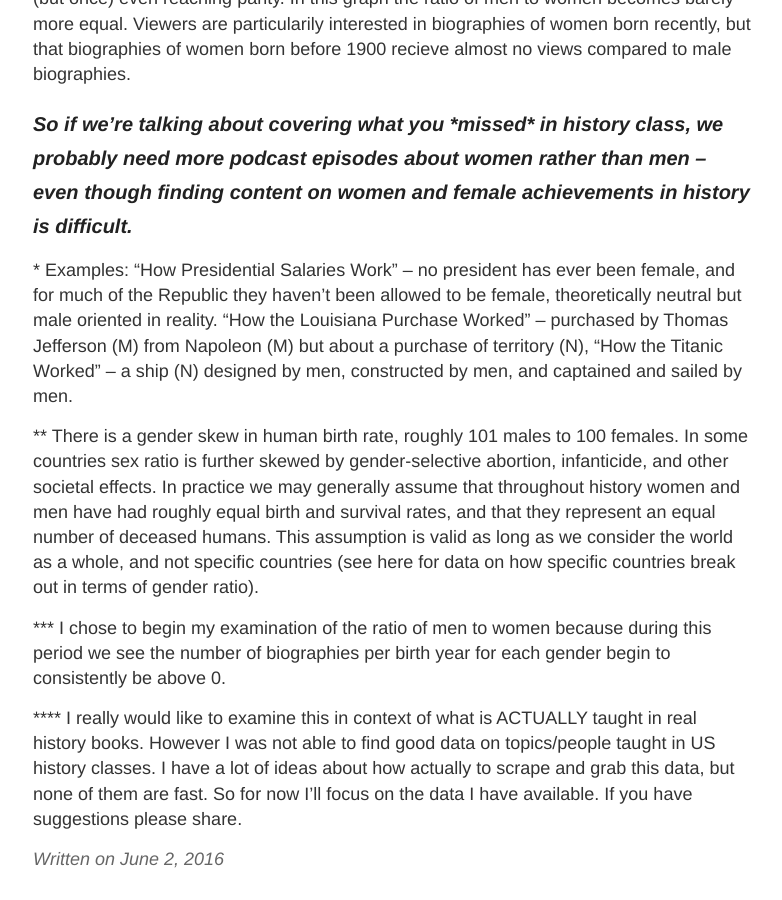
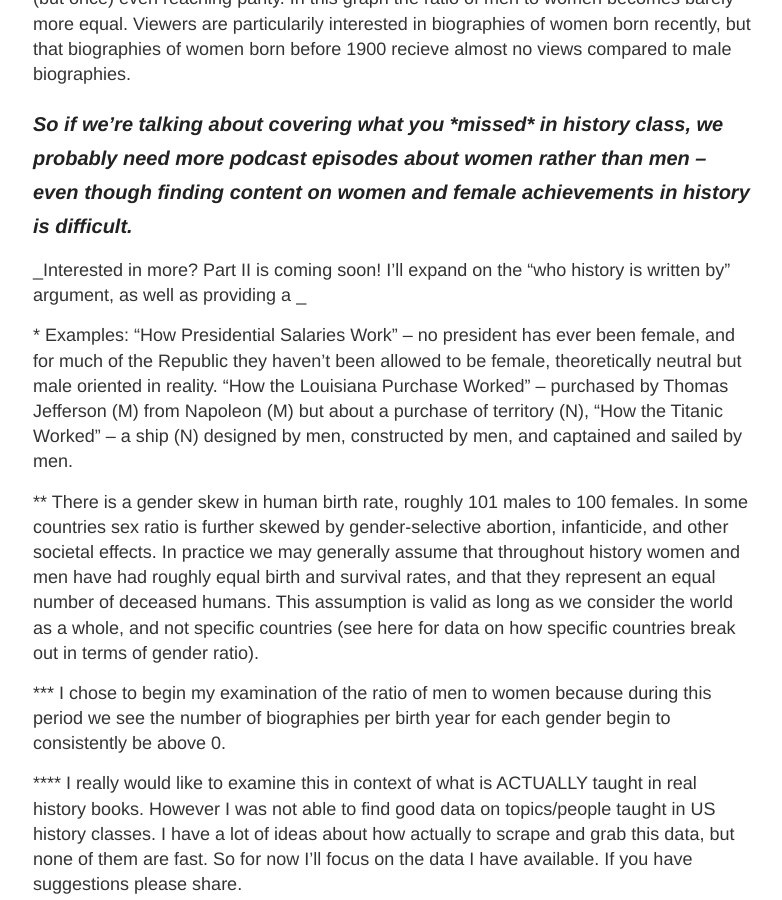
Before and after one commit to sjfwagner/sjfwagner.github.io, a Jekyll site: the page built from _posts/2016-06-01-test.md, in a window 1280 px wide and 900 px high, scrolled down 7354 px. Shown: the whole window, without its empty margins (247-1029 px from the left). Built offline with Jekyll 4.4.1, drawn with Linux system fonts in a browser that asks for light colours.

Commit message:
Updated 2016-06-01-test.md

```diff
--- a/_posts/2016-06-01-test.md
+++ b/_posts/2016-06-01-test.md
@@ -97,6 +97,8 @@ From this graph we can see that men still far out strip women in pageviews, wome
 ### _So if we're talking about covering what you *missed* in history class, we probably need more podcast episodes about women rather than men -- even though finding content on women and female achievements in history is difficult._
 
 
+_Interested in more? Part II is coming soon! I'll expand on the "who history is written by" argument, as well as providing a _
+
 
 
 \* Examples: “How Presidential Salaries Work” -- no president has ever been female, and for much of the Republic they haven’t been allowed to be female, theoretically neutral but male oriented in reality. “How the Louisiana Purchase Worked” -- purchased by Thomas Jefferson (M) from Napoleon (M) but about a purchase of territory (N), “How the Titanic Worked” -- a ship (N) designed by men, constructed by men, and captained and sailed by men.
```
